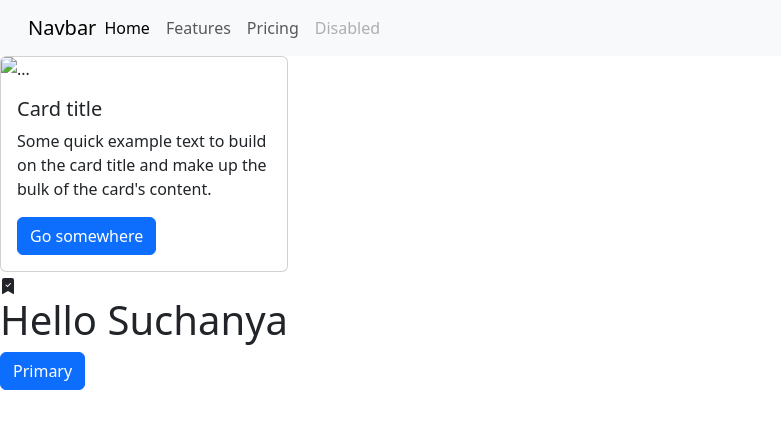
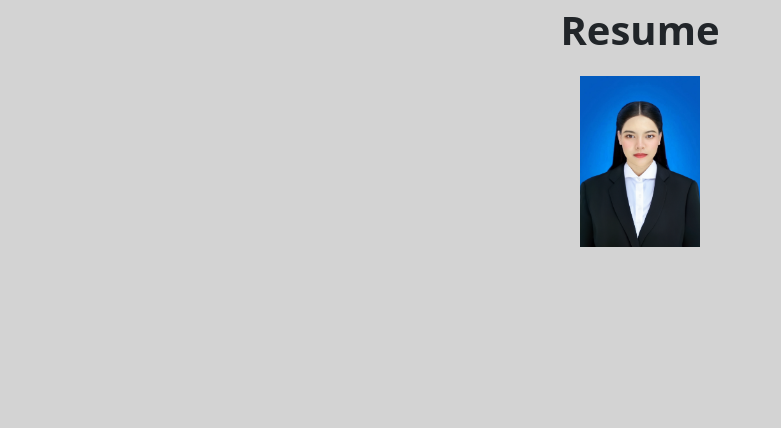
Before and after one commit to suchanya05/my-resume, a plain HTML site: page index.html in a window 1280 px wide. Shown: the whole page, without its empty margins (0-781 px from the left). Drawn offline with nearby package versions, Linux system fonts and the light colour scheme.

Commit message:
fix: add css file and link

```diff
--- /dev/null
+++ b/index.css
@@ -0,0 +1,12 @@
+.profile{
+    width: 120px;
+    height: inherit;
+}
+
+.header{
+    font-size: 40px;
+}
+
+.body-block{
+    background-color: lightgrey;
+}
--- a/index.html
+++ b/index.html
@@ -9,64 +9,23 @@
     <!-- Bootstrap CSS -->
     <link rel="stylesheet" href="https://cdn.jsdelivr.net/npm/bootstrap@5.3.3/dist/css/bootstrap.rtl.min.css"
         integrity="sha384-dpuaG1suU0eT09tx5plTaGMLBsfDLzUCCUXOY2j/LSvXYuG6Bqs43ALlhIqAJVRb" crossorigin="anonymous">
-    <!-- <script src="https://cdn.jsdelivr.net/npm/@popperjs/core@2.11.8/dist/umd/popper.min.js"
-        integrity="sha384-I7E8VVD/ismYTF4hNIPjVp/Zjvgyol6VFvRkX/vR+Vc4jQkC+hVqc2pM8ODewa9r"
-        crossorigin="anonymous"></script>
-    <script src="./js/bootstrap.min.js"
-        integrity="sha384-0pUGZvbkm6XF6gxjEnlmuGrJXVbNuzT9qBBavbLwCsOGabYfZo0T0to5eqruptLy"
-        crossorigin="anonymous"></script> -->
-
+    <link rel="stylesheet" href="./index.css">
     <title>Suchanya</title>
 </head>
 
-<body>
-    <nav class="navbar navbar-expand-lg bg-body-tertiary">
-        <div class="container-fluid">
-            <a class="navbar-brand" href="#">Navbar</a>
-            <button class="navbar-toggler" type="button" data-bs-toggle="collapse" data-bs-target="#navbarNavAltMarkup"
-                aria-controls="navbarNavAltMarkup" aria-expanded="false" aria-label="Toggle navigation">
-                <span class="navbar-toggler-icon"></span>
-            </button>
-            <div class="collapse navbar-collapse" id="navbarNavAltMarkup">
-                <div class="navbar-nav">
-                    <a class="nav-link active" aria-current="page" href="#">Home</a>
-                    <a class="nav-link" href="#">Features</a>
-                    <a class="nav-link" href="#">Pricing</a>
-                    <a class="nav-link disabled" aria-disabled="true">Disabled</a>
-                </div>
+<body class="body-block">
+    <div class="container text-center ">
+        <div class="row">
+            <div class="col">
+                <p class="fw-bold header">Resume</p>
             </div>
         </div>
-    </nav>
-    <div class="card" style="width: 18rem;">
-        <img src="..." class="card-img-top" alt="...">
-        <div class="card-body">
-            <h5 class="card-title">Card title</h5>
-            <p class="card-text">Some quick example text to build on the card title and make up the bulk of the card's
-                content.</p>
-            <a href="#" class="btn btn-primary">Go somewhere</a>
+        <div class="row">
+            <div class="col">
+                <img src="./suit.2.png" class=" profile">
+            </div>
         </div>
     </div>
-    <svg xmlns="http://www.w3.org/2000/svg" width="16" height="16" fill="currentColor" class="bi bi-bookmark-check-fill"
-        viewBox="0 0 16 16">
-        <path fill-rule="evenodd"
-            d="M2 15.5V2a2 2 0 0 1 2-2h8a2 2 0 0 1 2 2v13.5a.5.5 0 0 1-.74.439L8 13.069l-5.26 2.87A.5.5 0 0 1 2 15.5m8.854-9.646a.5.5 0 0 0-.708-.708L7.5 7.793 6.354 6.646a.5.5 0 1 0-.708.708l1.5 1.5a.5.5 0 0 0 .708 0z" />
-    </svg>
-    <h1>Hello Suchanya</h1>
-    <button type="button" class="btn btn-primary">Primary</button>
-
-
-    <!-- Optional JavaScript; choose one of the two! -->
-
-    <!-- Option 1: Bootstrap Bundle with Popper -->
-    <script src="https://cdn.jsdelivr.net/npm/bootstrap@5.3.3/dist/js/bootstrap.bundle.min.js"
-        integrity="sha384-YvpcrYf0tY3lHB60NNkmXc5s9fDVZLESaAA55NDzOxhy9GkcIdslK1eN7N6jIeHz"
-        crossorigin="anonymous"></script>
-
-    <!-- Option 2: Separate Popper and Bootstrap JS -->
-    <!--
-    <script src="https://cdn.jsdelivr.net/npm/@popperjs/core@2.11.8/dist/umd/popper.min.js" integrity="sha384-I7E8VVD/ismYTF4hNIPjVp/Zjvgyol6VFvRkX/vR+Vc4jQkC+hVqc2pM8ODewa9r" crossorigin="anonymous"></script>
-    <script src="https://cdn.jsdelivr.net/npm/bootstrap@5.3.3/dist/js/bootstrap.min.js" integrity="sha384-0pUGZvbkm6XF6gxjEnlmuGrJXVbNuzT9qBBavbLwCsOGabYfZo0T0to5eqruptLy" crossorigin="anonymous"></script>
-    -->
 </body>
 
 </html>
```
Also changed, not shown: suit.2.png (added).
